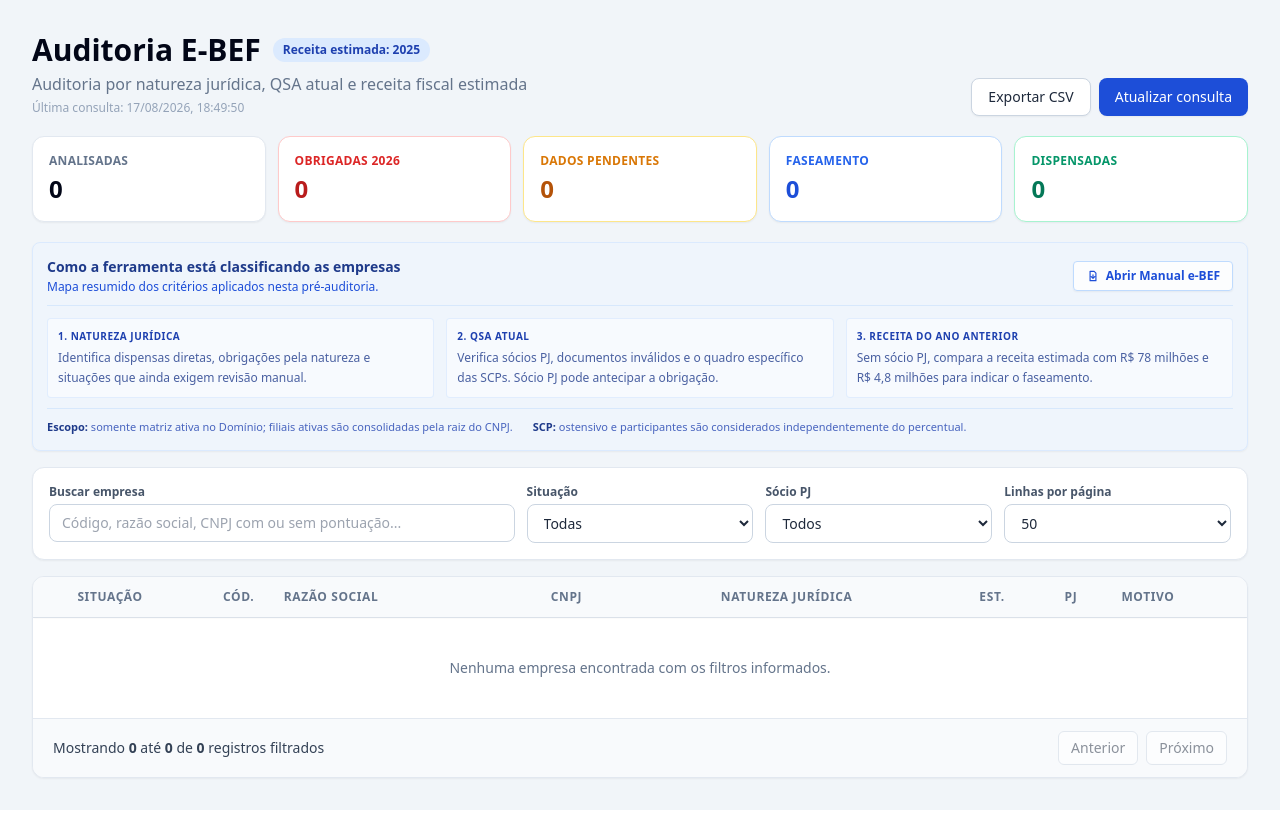
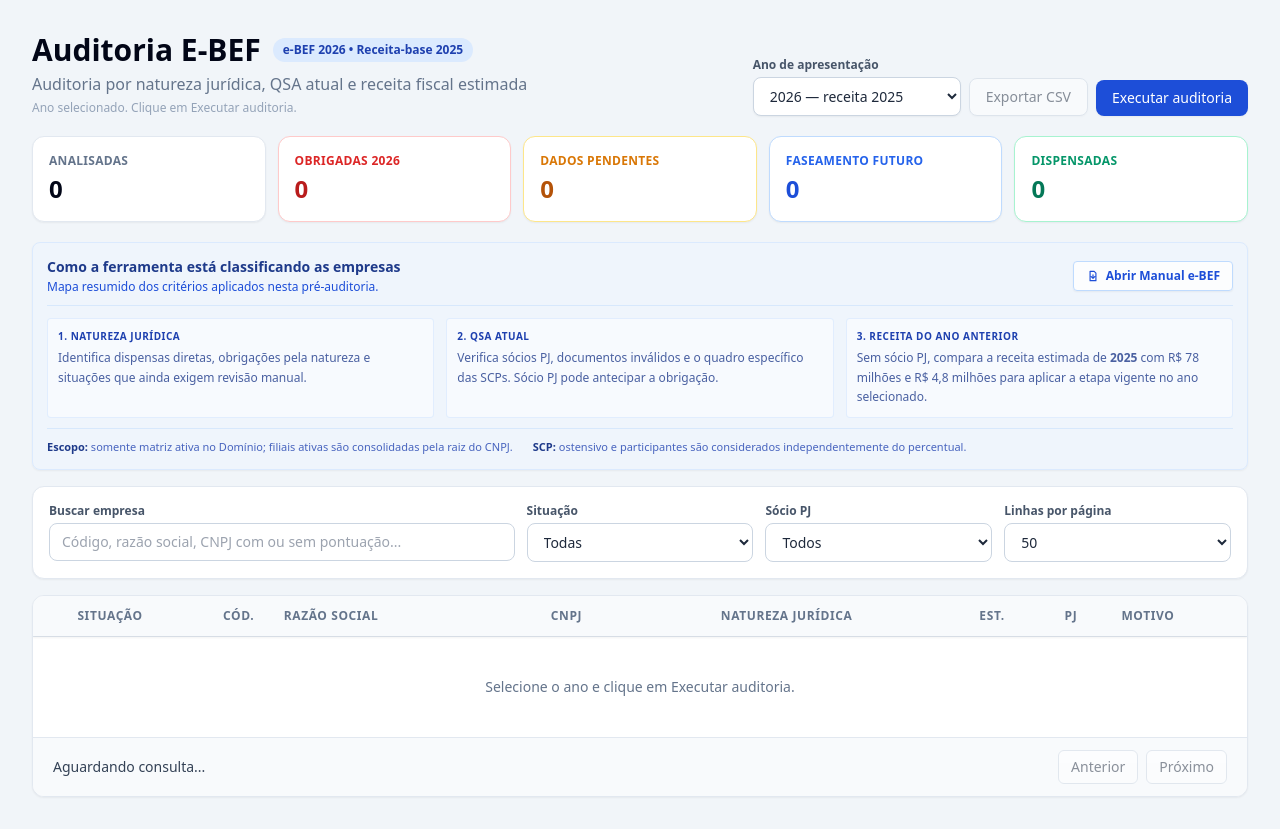
Before and after one commit to Renata5207418/Consulta_Ebef, a Flask app: page / in a window 1280 px wide. Run offline with Flask 3, Linux system fonts and the light colour scheme; data that the repository does not hold is empty; some libraries are stand-ins or nearby versions.

Commit message:
Remoção do ano de referência fixo.

```diff
--- a/main.py
+++ b/main.py
@@ -3,7 +3,7 @@ import os
 from datetime import datetime
 from zoneinfo import ZoneInfo
 
-from flask import Flask, jsonify, render_template
+from flask import Flask, jsonify, render_template, request
 
 from database.db_conection import DatabaseConnection
 
@@ -11,14 +11,50 @@ from database.db_conection import DatabaseConnection
 app = Flask(__name__)
 
 
+def obter_ano_apresentacao_padrao() -> int:
+    try:
+        return DatabaseConnection.validar_ano_apresentacao(
+            DatabaseConnection.obter_ano_apresentacao_padrao()
+        )
+    except ValueError as exc:
+        ano_atual = datetime.now(ZoneInfo("America/Sao_Paulo")).year
+        logging.warning(
+            "Ano padrão do e-BEF inválido no .env (%s). Usando %s.",
+            exc,
+            ano_atual,
+        )
+        return max(DatabaseConnection.ANO_INICIO_EBEF, ano_atual)
+
+
 @app.route("/")
 def index():
-    return render_template("index.html")
+    ano_atual = datetime.now(ZoneInfo("America/Sao_Paulo")).year
+    ano_padrao = obter_ano_apresentacao_padrao()
+    anos_disponiveis = list(
+        range(DatabaseConnection.ANO_INICIO_EBEF, ano_atual + 1)
+    )
+    return render_template(
+        "index.html",
+        anos_disponiveis=anos_disponiveis,
+        ano_apresentacao_padrao=ano_padrao,
+    )
 
 
 @app.route("/api/ebef")
 def api_ebef():
-    db = DatabaseConnection()
+    ano_solicitado = request.args.get(
+        "ano_apresentacao",
+        request.args.get("ano", obter_ano_apresentacao_padrao()),
+    )
+
+    try:
+        ano_apresentacao = DatabaseConnection.validar_ano_apresentacao(
+            ano_solicitado
+        )
+    except ValueError as exc:
+        return jsonify({"error": str(exc)}), 400
+
+    db = DatabaseConnection(ano_apresentacao=ano_apresentacao)
 
     if not db.connect():
         return jsonify({"error": "Falha ao conectar no banco de dados da Domínio."}), 500
@@ -31,6 +67,7 @@ def api_ebef():
                 "dados": dados,
                 "meta": {
                     "total": len(dados),
+                    "ano_apresentacao": db.ano_apresentacao,
                     "ano_referencia": db.ano_referencia,
                     "gerado_em": agora.isoformat(),
                     "classificacao_preliminar": True,
--- a/templates/index.html
+++ b/templates/index.html
@@ -4,6 +4,8 @@
     <meta charset="UTF-8">
     <meta name="viewport" content="width=device-width, initial-scale=1.0">
     <title>Painel de Auditoria E-BEF</title>
+    <link rel="icon" type="image/png" href="{{ url_for('static', filename='auditcon.png') }}">
+
     <script src="https://cdn.tailwindcss.com"></script>
     <style>
         ::-webkit-scrollbar { width: 8px; height: 8px; }
@@ -30,14 +32,27 @@
                 <p id="ultimaAtualizacao" class="text-xs text-slate-400 mt-1">Aguardando atualização...</p>
             </div>
 
-            <div class="flex flex-col sm:flex-row gap-2">
-                <button type="button" onclick="exportarCsv()"
-                        class="px-4 py-2 rounded-lg border border-slate-300 bg-white hover:bg-slate-50 text-sm font-medium shadow-sm">
+            <div class="flex flex-col sm:flex-row sm:items-end gap-2">
+                <div>
+                    <label for="anoApresentacao" class="block text-xs font-semibold text-slate-600 mb-1">
+                        Ano de apresentação
+                    </label>
+                    <select id="anoApresentacao"
+                            class="min-w-52 px-3 py-2 text-sm border border-slate-300 rounded-lg bg-white shadow-sm focus:outline-none focus:ring-2 focus:ring-blue-500">
+                        {% for ano in anos_disponiveis %}
+                        <option value="{{ ano }}" {% if ano == ano_apresentacao_padrao %}selected{% endif %}>
+                            {{ ano }} — receita {{ ano - 1 }}
+                        </option>
+                        {% endfor %}
+                    </select>
+                </div>
+                <button id="exportarCsvBtn" type="button" onclick="exportarCsv()" disabled
+                        class="px-4 py-2 rounded-lg border border-slate-300 bg-white hover:bg-slate-50 text-sm font-medium shadow-sm disabled:opacity-50 disabled:cursor-not-allowed">
                     Exportar CSV
                 </button>
-                <button type="button" onclick="fetchDados()"
-                        class="px-4 py-2 rounded-lg bg-blue-700 hover:bg-blue-800 text-white text-sm font-medium shadow-sm">
-                    Atualizar consulta
+                <button id="executarAuditoriaBtn" type="button" onclick="fetchDados()"
+                        class="px-4 py-2 rounded-lg bg-blue-700 hover:bg-blue-800 text-white text-sm font-medium shadow-sm disabled:opacity-60 disabled:cursor-wait">
+                    Executar auditoria
                 </button>
             </div>
         </header>
@@ -48,7 +63,7 @@
                 <p id="cardTotal" class="text-2xl font-bold mt-1 text-slate-950">0</p>
             </article>
             <article class="bg-white border border-red-200 rounded-xl p-4 shadow-sm">
-                <p class="text-xs font-semibold uppercase tracking-wide text-red-600">Obrigadas 2026</p>
+                <p id="cardObrigadasTitulo" class="text-xs font-semibold uppercase tracking-wide text-red-600">Obrigadas</p>
                 <p id="cardObrigadas" class="text-2xl font-bold mt-1 text-red-700">0</p>
             </article>
             <article class="bg-white border border-amber-200 rounded-xl p-4 shadow-sm">
@@ -56,7 +71,7 @@
                 <p id="cardPendencias" class="text-2xl font-bold mt-1 text-amber-700">0</p>
             </article>
             <article class="bg-white border border-blue-200 rounded-xl p-4 shadow-sm">
-                <p class="text-xs font-semibold uppercase tracking-wide text-blue-600">Faseamento</p>
+                <p class="text-xs font-semibold uppercase tracking-wide text-blue-600">Faseamento futuro</p>
                 <p id="cardFaseamento" class="text-2xl font-bold mt-1 text-blue-700">0</p>
             </article>
             <article class="bg-white border border-emerald-200 rounded-xl p-4 shadow-sm col-span-2 lg:col-span-1">
@@ -92,7 +107,7 @@
                 </article>
                 <article class="rounded border border-blue-100/80 bg-white/50 p-2.5">
                     <p class="text-[10px] font-bold uppercase tracking-wider text-blue-800">3. Receita do ano anterior</p>
-                    <p class="text-xs text-blue-900/80 mt-1 leading-relaxed">Sem sócio PJ, compara a receita estimada com R$ 78 milhões e R$ 4,8 milhões para indicar o faseamento.</p>
+                    <p class="text-xs text-blue-900/80 mt-1 leading-relaxed">Sem sócio PJ, compara a receita estimada de <span id="mapaAnoReceita" class="font-semibold">—</span> com R$ 78 milhões e R$ 4,8 milhões para aplicar a etapa vigente no ano selecionado.</p>
                 </article>
             </div>
 
@@ -114,12 +129,11 @@
                     <label for="statusFilter" class="block text-xs font-semibold text-slate-600 mb-1">Situação</label>
                     <select id="statusFilter" class="w-full px-3 py-2 text-sm border border-slate-300 rounded-lg bg-white">
                         <option value="">Todas</option>
-                        <option value="OBRIGADA_2026">Obrigada em 2026</option>
+                        <option id="statusObrigadaOption" value="OBRIGADA">Obrigada</option>
                         <option value="DADOS_INCONSISTENTES">Dados inconsistentes</option>
                         <option value="DADOS_INSUFICIENTES">Dados insuficientes</option>
                         <option value="REVISAO_MANUAL">Revisão manual</option>
-                        <option value="FASEAMENTO_2027">Faseamento 2027</option>
-                        <option value="FASEAMENTO_2028">Faseamento 2028</option>
+                        <option value="FASEAMENTO_FUTURO">Faseamento futuro</option>
                         <option value="DISPENSA_PROVAVEL">Dispensa provável</option>
                         <option value="DISPENSADA">Dispensada</option>
                     </select>
@@ -173,7 +187,7 @@
                         </tr>
                     </thead>
                     <tbody id="tableBody" class="divide-y divide-slate-200">
-                        <tr><td colspan="9" class="px-6 py-10 text-center text-slate-500">Carregando dados...</td></tr>
+                        <tr><td colspan="9" class="px-6 py-10 text-center text-slate-500">Selecione o ano e clique em Executar auditoria.</td></tr>
                     </tbody>
                 </table>
             </div>
@@ -241,14 +255,53 @@
             }).format(new Date(valor));
         }
 
+        function getAnoSelecionado() {
+            return Number(document.getElementById('anoApresentacao').value);
+        }
+
+        function atualizarContextoAnoSelecionado() {
+            const anoApresentacao = getAnoSelecionado();
+            const anoReferencia = anoApresentacao - 1;
+
+            document.getElementById('anoBadge').textContent =
+                `e-BEF ${anoApresentacao} • Receita-base ${anoReferencia}`;
+            document.getElementById('cardObrigadasTitulo').textContent =
+                `Obrigadas ${anoApresentacao}`;
+            document.getElementById('statusObrigadaOption').textContent =
+                `Obrigada em ${anoApresentacao}`;
+            document.getElementById('mapaAnoReceita').textContent = anoReferencia;
+        }
+
+        function limparResultadosParaNovoAno() {
+            empresasData = [];
+            currentFilteredData = [];
+            metaRelatorio = {};
+            currentPage = 1;
+
+            document.getElementById('cardTotal').textContent = '0';
+            document.getElementById('cardObrigadas').textContent = '0';
+            document.getElementById('cardPendencias').textContent = '0';
+            document.getElementById('cardFaseamento').textContent = '0';
+            document.getElementById('cardDispensa').textContent = '0';
+            document.getElementById('ultimaAtualizacao').textContent =
+                'Ano selecionado. Clique em Executar auditoria.';
+            document.getElementById('tableBody').innerHTML =
+                '<tr><td colspan="9" class="px-6 py-10 text-center text-slate-500">Selecione o ano e clique em Executar auditoria.</td></tr>';
+            document.getElementById('paginationInfo').textContent = 'Aguardando consulta...';
+            document.getElementById('prevBtn').disabled = true;
+            document.getElementById('nextBtn').disabled = true;
+            document.getElementById('exportarCsvBtn').disabled = true;
+            atualizarContextoAnoSelecionado();
+        }
+
         function getStatusBadge(status) {
+            const anoApresentacao = metaRelatorio.ano_apresentacao || getAnoSelecionado();
             const badges = {
-                OBRIGADA_2026: ['Obrigada 2026', 'bg-red-100 text-red-800 border-red-200'],
+                OBRIGADA: [`Obrigada ${anoApresentacao}`, 'bg-red-100 text-red-800 border-red-200'],
                 DADOS_INCONSISTENTES: ['Dados inconsistentes', 'bg-amber-100 text-amber-900 border-amber-200'],
                 DADOS_INSUFICIENTES: ['Dados insuficientes', 'bg-slate-100 text-slate-700 border-slate-200'],
                 REVISAO_MANUAL: ['Revisão manual', 'bg-violet-100 text-violet-800 border-violet-200'],
-                FASEAMENTO_2027: ['Faseamento 2027', 'bg-blue-100 text-blue-800 border-blue-200'],
-                FASEAMENTO_2028: ['Faseamento 2028', 'bg-cyan-100 text-cyan-800 border-cyan-200'],
+                FASEAMENTO_FUTURO: ['Faseamento futuro', 'bg-blue-100 text-blue-800 border-blue-200'],
                 DISPENSA_PROVAVEL: ['Dispensa provável', 'bg-teal-100 text-teal-800 border-teal-200'],
                 DISPENSADA: ['Dispensada', 'bg-emerald-100 text-emerald-800 border-emerald-200']
             };
@@ -310,10 +363,24 @@
 
         async function fetchDados() {
             const tbody = document.getElementById('tableBody');
+            const botao = document.getElementById('executarAuditoriaBtn');
+            const anoApresentacao = getAnoSelecionado();
+
+            if (!anoApresentacao) {
+                alert('Selecione o ano de apresentação do e-BEF.');
+                return;
+            }
+
             tbody.innerHTML = '<tr><td colspan="9" class="px-6 py-10 text-center text-slate-500">Atualizando dados...</td></tr>';
+            botao.disabled = true;
+            botao.textContent = 'Executando...';
+            document.getElementById('exportarCsvBtn').disabled = true;
 
             try {
-                const response = await fetch('/api/ebef', { cache: 'no-store' });
+                const response = await fetch(
+                    `/api/ebef?ano_apresentacao=${encodeURIComponent(anoApresentacao)}`,
+                    { cache: 'no-store' }
+                );
                 const payload = await response.json();
                 if (!response.ok) throw new Error(payload.error || 'Erro na API');
 
@@ -324,23 +391,35 @@
                 atualizarCabecalho();
                 atualizarCartoes();
                 aplicarFiltros();
+                document.getElementById('exportarCsvBtn').disabled = empresasData.length === 0;
             } catch (error) {
                 tbody.innerHTML = `<tr><td colspan="9" class="px-6 py-10 text-center text-red-600">${escapeHtml(error.message)}</td></tr>`;
+                document.getElementById('ultimaAtualizacao').textContent = 'A consulta não foi concluída.';
+            } finally {
+                botao.disabled = false;
+                botao.textContent = 'Executar auditoria';
             }
         }
 
         function atualizarCabecalho() {
+            const anoApresentacao = metaRelatorio.ano_apresentacao || getAnoSelecionado();
             const anoReferencia = metaRelatorio.ano_referencia || 'não informado';
-            document.getElementById('anoBadge').textContent = `Receita estimada: ${anoReferencia}`;
+            document.getElementById('anoBadge').textContent =
+                `e-BEF ${anoApresentacao} • Receita-base ${anoReferencia}`;
+            document.getElementById('cardObrigadasTitulo').textContent =
+                `Obrigadas ${anoApresentacao}`;
+            document.getElementById('statusObrigadaOption').textContent =
+                `Obrigada em ${anoApresentacao}`;
+            document.getElementById('mapaAnoReceita').textContent = anoReferencia;
             document.getElementById('ultimaAtualizacao').textContent = `Última consulta: ${formatarDataHora(metaRelatorio.gerado_em)}`;
         }
 
         function atualizarCartoes() {
             const contar = (...status) => empresasData.filter(emp => status.includes(emp.status_codigo)).length;
             document.getElementById('cardTotal').textContent = empresasData.length.toLocaleString('pt-BR');
-            document.getElementById('cardObrigadas').textContent = contar('OBRIGADA_2026').toLocaleString('pt-BR');
+            document.getElementById('cardObrigadas').textContent = contar('OBRIGADA').toLocaleString('pt-BR');
             document.getElementById('cardPendencias').textContent = contar('DADOS_INCONSISTENTES', 'DADOS_INSUFICIENTES', 'REVISAO_MANUAL').toLocaleString('pt-BR');
-            document.getElementById('cardFaseamento').textContent = contar('FASEAMENTO_2027', 'FASEAMENTO_2028').toLocaleString('pt-BR');
+            document.getElementById('cardFaseamento').textContent = contar('FASEAMENTO_FUTURO').toLocaleString('pt-BR');
             document.getElementById('cardDispensa').textContent = contar('DISPENSA_PROVAVEL', 'DISPENSADA').toLocaleString('pt-BR');
         }
 
@@ -467,6 +546,10 @@
                                 <h4 class="font-bold text-slate-900 mb-3">Dados considerados</h4>
                                 <dl class="space-y-3 text-sm">
                                     <div>
+                                        <dt class="text-slate-500">Ano de apresentação do e-BEF</dt>
+                                        <dd class="font-medium">${escapeHtml(emp.ano_apresentacao)}</dd>
+                                    </div>
+                                    <div>
                                         <dt class="text-slate-500">CNPJ</dt>
                                         <dd class="font-medium">${escapeHtml(cnpjFormatado)}</dd>
                                     </div>
@@ -537,7 +620,8 @@
             const cabecalho = [
                 'Status', 'Código principal', 'Códigos agrupados', 'Razão Social', 'CNPJ exibido',
                 'Raiz CNPJ', 'Natureza jurídica', 'Estabelecimentos', 'Sócios PJ',
-                'Receita estimada', 'Ano da receita', 'Motivo', 'Diagnóstico'
+                'Receita estimada', 'Ano de apresentação', 'Ano da receita',
+                'Início da regra', 'Motivo', 'Diagnóstico'
             ];
             const linhas = currentFilteredData.map(emp => [
                 emp.status_codigo,
@@ -550,7 +634,9 @@
                 emp.qtd_estabelecimentos,
                 emp.qtd_socios_pj,
                 Number(emp.faturamento || 0).toFixed(2).replace('.', ','),
+                emp.ano_apresentacao,
                 emp.ano_referencia,
+                emp.ano_inicio_regra || '',
                 emp.motivo_curto,
                 emp.diagnostico
             ]);
@@ -562,7 +648,8 @@
             const url = URL.createObjectURL(blob);
             const link = document.createElement('a');
             link.href = url;
-            link.download = `auditoria_ebef_${new Date().toISOString().slice(0, 10)}.csv`;
+            const anoApresentacao = metaRelatorio.ano_apresentacao || getAnoSelecionado();
+            link.download = `auditoria_ebef_${anoApresentacao}_${new Date().toISOString().slice(0, 10)}.csv`;
             link.click();
             URL.revokeObjectURL(url);
         }
@@ -584,8 +671,11 @@
             currentPage = 1;
             renderTable();
         });
+        document.getElementById('anoApresentacao').addEventListener('change', () => {
+            limparResultadosParaNovoAno();
+        });
 
-        window.addEventListener('load', fetchDados);
+        window.addEventListener('load', limparResultadosParaNovoAno);
     </script>
 </body>
 </html>
```
Also changed, not shown: database/db_conection.py (+124 -40 lines), README.md, img/tabela_consulta.gif (deleted), static/auditcon.png (added), static/tabela_consulta.gif (added).
